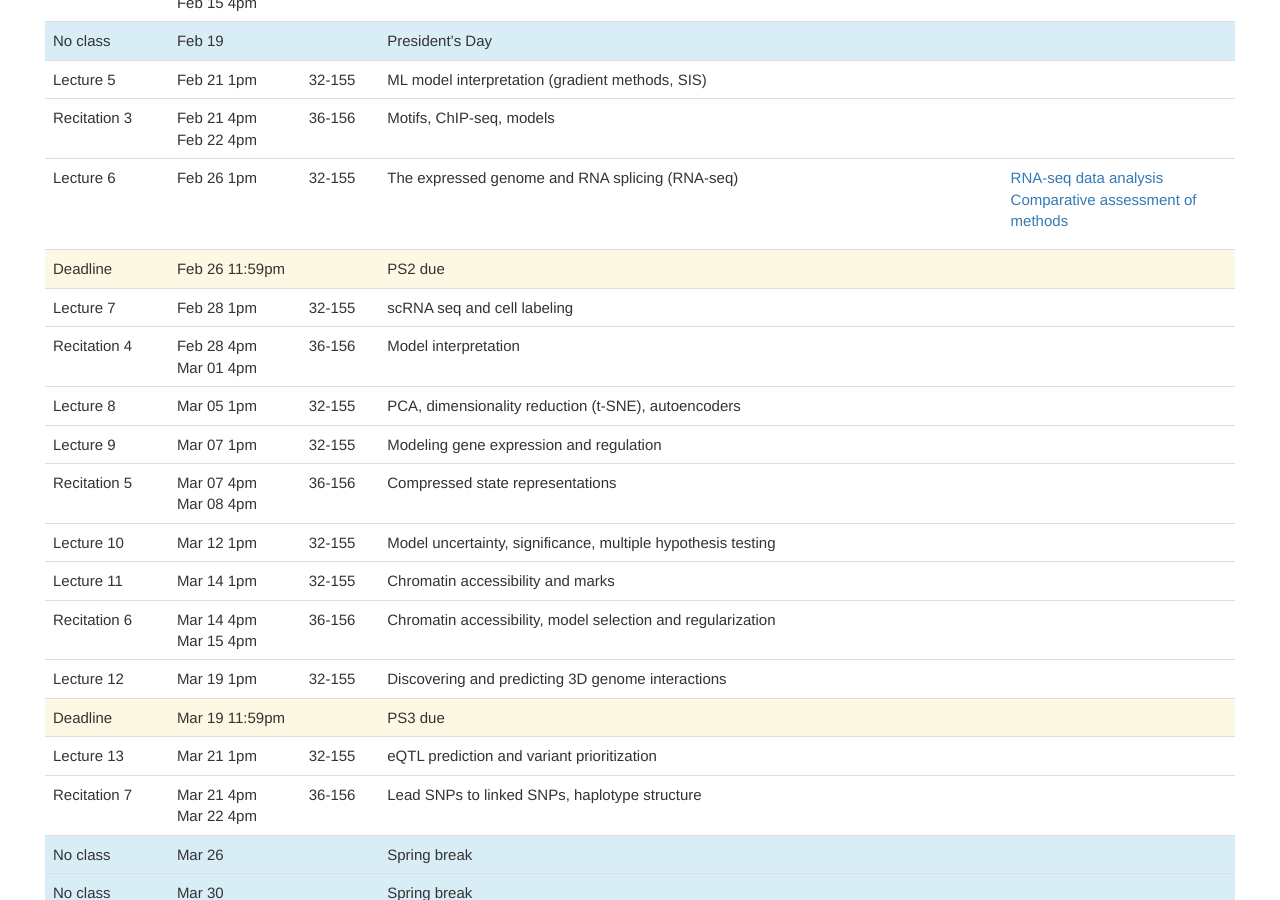
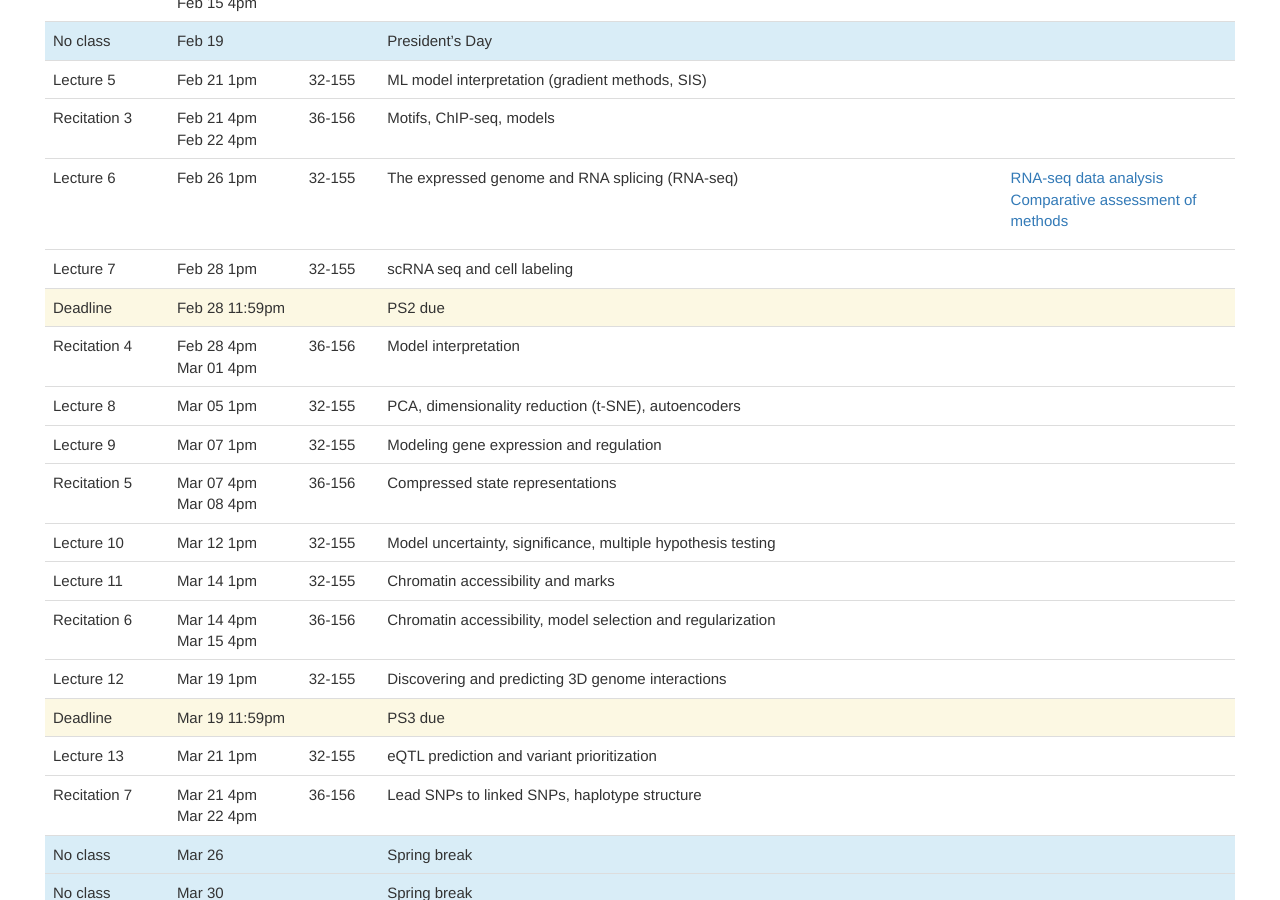
Before and after one commit to mit6874/mit6874.github.io, a Jekyll site: the page built from index.html, in a window 1280 px wide and 900 px high, scrolled down 1234 px. Built offline with Jekyll 4.4.1, drawn with Linux system fonts in a browser that asks for light colours; nearby versions of some CDN libraries.

Commit message:
Change PS2 due date

```diff
--- a/index.html
+++ b/index.html
@@ -153,14 +153,6 @@ layout: default
                 </ul>
             </td>
         </tr>
-        <tr class="warning">
-            <td>Deadline</td>
-            <td>Feb 26 11:59pm</td>
-            <td></td>
-            <td>PS2 due</td>
-            <td></td>
-            <td></td>
-        </tr>
         <tr>
             <td>Lecture 7</td>
             <td>Feb 28 1pm</td>
@@ -169,6 +161,14 @@ layout: default
             <td></td>
             <td>
             </td>
+        </tr>
+        <tr class="warning">
+            <td>Deadline</td>
+            <td>Feb 28 11:59pm</td>
+            <td></td>
+            <td>PS2 due</td>
+            <td></td>
+            <td></td>
         </tr>
         <tr>
             <td>Recitation 4</td>
```
